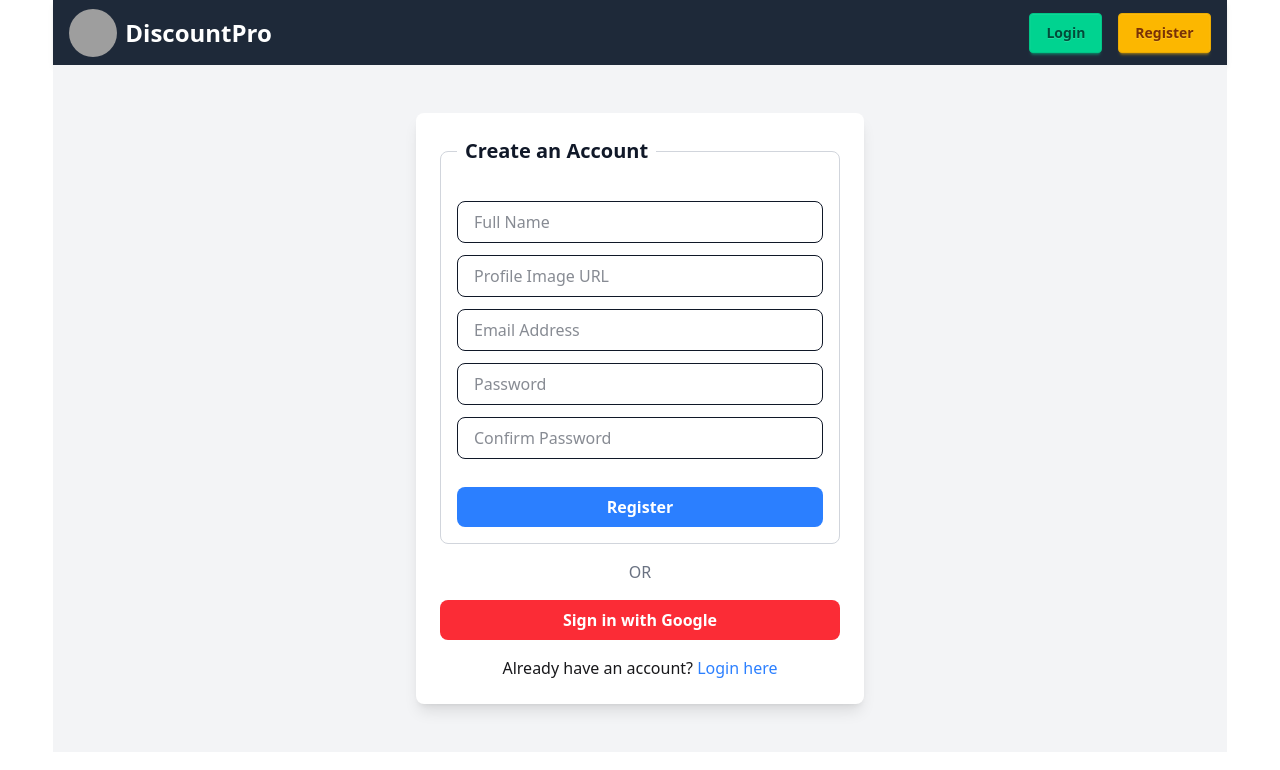
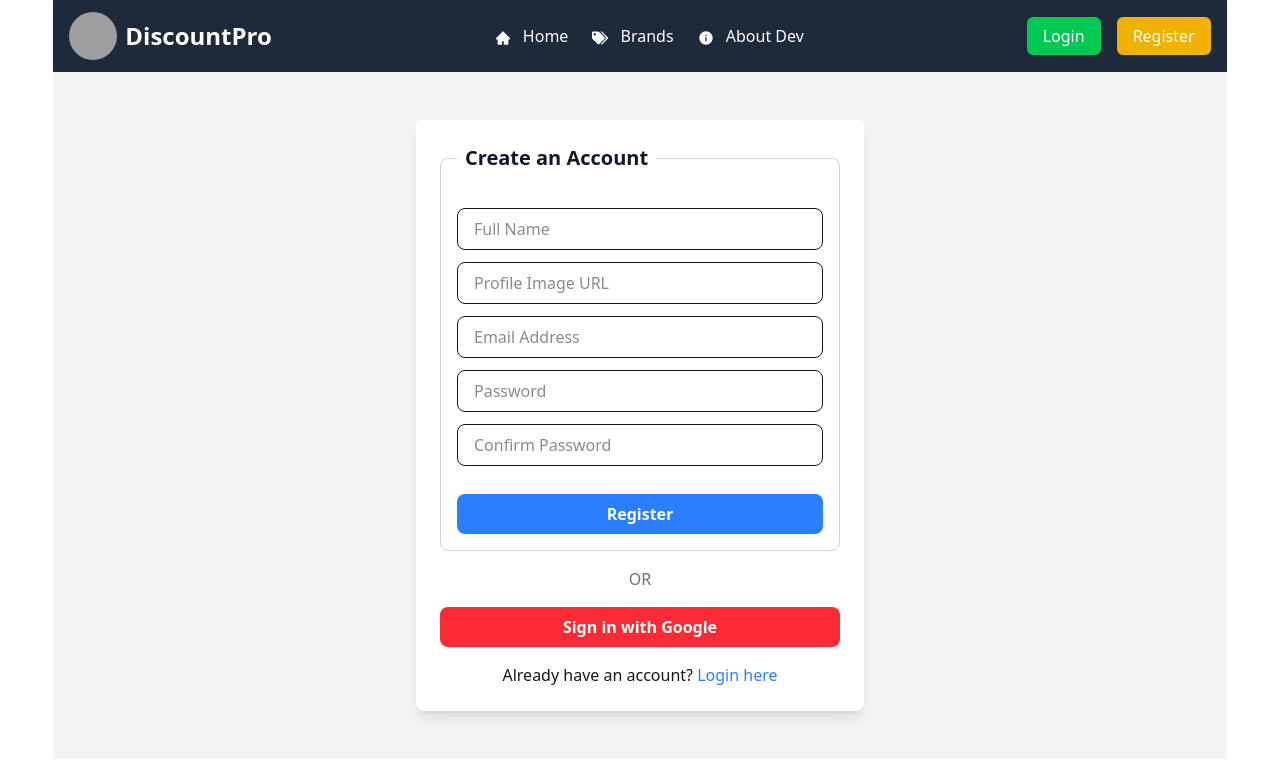
Before and after one commit to AbuBakkarSiddique007/DiscountPro, a React (Vite) app: page /register in a window 1280 px wide. Shown: the top 770 px of the page. Built offline with nearby package versions, Linux system fonts and the light colour scheme; no server answers; grey boxes are pictures that could not be loaded.

Commit message:
Update: Make responsive

```diff
--- a/src/components/BrandDetails/BrandDetails.jsx
+++ b/src/components/BrandDetails/BrandDetails.jsx
@@ -1,5 +1,8 @@
 import { useLoaderData } from 'react-router-dom';
-import { CopyToClipboard } from 'react-copy-to-clipboard'; // Import CopyToClipboard
+import { CopyToClipboard } from 'react-copy-to-clipboard';
+import { toast, ToastContainer } from "react-toastify";
+import "react-toastify/dist/ReactToastify.css";
+
 
 const BrandDetails = () => {
     const brand = useLoaderData();
@@ -27,7 +30,7 @@ const BrandDetails = () => {
                                 <p className="text-gray-600">
                                     Code: <span className="font-bold">{coupon.coupon_code}</span>
                                 </p>
-                                <CopyToClipboard text={coupon.coupon_code} onCopy={() => alert("Coupon code copied!")}>
+                                <CopyToClipboard text={coupon.coupon_code} onCopy={() => toast.success("Coupon code copied!")}>
                                     <button className="ml-2 bg-blue-500 text-white px-3 py-1 rounded-md hover:bg-blue-600">
                                         Copy Code
                                     </button>
@@ -59,6 +62,7 @@ const BrandDetails = () => {
                     Visit Store
                 </a>
             </div>
+            <ToastContainer position="top-right" autoClose={2000} />
         </div>
     );
 };
--- a/src/components/BrandsOnSell/BrandsOnSell.jsx
+++ b/src/components/BrandsOnSell/BrandsOnSell.jsx
@@ -1,5 +1,4 @@
 const BrandsOnSell = ({ loaderData }) => {
-    console.log(loaderData);
 
     const brandsOnSell = loaderData.filter(brand => brand.isSaleOn);
 
--- a/src/components/Home/Home.jsx
+++ b/src/components/Home/Home.jsx
@@ -64,7 +64,7 @@ const Home = () => {
             </div>
 
             <div>
-                <ToastContainer />
+            <ToastContainer position="top-right" autoClose={2000} />
             </div>
         </div>
     );
--- a/src/components/Navbar/Navbar.jsx
+++ b/src/components/Navbar/Navbar.jsx
@@ -1,44 +1,38 @@
-import { useContext } from "react";
+import { useContext, useState } from "react";
 import { NavLink } from "react-router-dom";
 import { AuthContext } from "../../AuthProvider/AuthProvider";
 import { AiFillHome } from "react-icons/ai";
-import { FaTags, FaUserCircle } from "react-icons/fa";
+import { FaTags, FaUserCircle, FaBars, FaTimes } from "react-icons/fa";
 import { MdInfo } from "react-icons/md";
 import AOS from "aos";
 import "aos/dist/aos.css";
 
 const Navbar = () => {
     const { user, handleLogout } = useContext(AuthContext);
+    const [isMenuOpen, setIsMenuOpen] = useState(false);
 
-    // const links = (
-    //     <>
-    //         <li><NavLink to="/">Home</NavLink></li>
-    //         <li><NavLink to="/brands">Brands</NavLink></li>
-    //         {user?.email && <li><NavLink to="/myProfile">My Profile</NavLink></li>}
-    //         <li><NavLink to="/aboutDev">About Dev</NavLink></li>
-    //     </>
-    // );
+    const toggleMenu = () => setIsMenuOpen(!isMenuOpen);
 
     const links = (
         <>
-            <li data-aos="fade-down">
+            <li>
                 <NavLink to="/" className={({ isActive }) => isActive ? "text-blue-500 font-bold" : ""}>
                     <AiFillHome className="inline-block mr-2" /> Home
                 </NavLink>
             </li>
-            <li data-aos="fade-down">
+            <li>
                 <NavLink to="/brands" className={({ isActive }) => isActive ? "text-blue-500 font-bold" : ""}>
                     <FaTags className="inline-block mr-2" /> Brands
                 </NavLink>
             </li>
             {user?.email && (
-                <li data-aos="fade-down">
+                <li>
                     <NavLink to="/myProfile" className={({ isActive }) => isActive ? "text-blue-500 font-bold" : ""}>
                         <FaUserCircle className="inline-block mr-2" /> My Profile
                     </NavLink>
                 </li>
             )}
-            <li data-aos="fade-down">
+            <li>
                 <NavLink to="/aboutDev" className={({ isActive }) => isActive ? "text-blue-500 font-bold" : ""}>
                     <MdInfo className="inline-block mr-2" /> About Dev
                 </NavLink>
@@ -47,34 +41,66 @@ const Navbar = () => {
     );
 
     return (
-        <header className="shadow-md">
-            <nav className="navbar bg-gray-800 text-white px-4">
-                <div className="navbar-start">
-                    <NavLink to="/" className="flex items-center gap-2">
-                        <img className="w-12 h-12 rounded-full" src="/images/logo.jpg" alt="Logo" />
-                        <span className="text-2xl font-bold">DiscountPro</span>
-                    </NavLink>
-                </div>
+        <header className="shadow-md bg-gray-800 text-white">
+            <nav className="container mx-auto px-4 py-3 flex items-center justify-between">
 
-                <div className="navbar-center hidden lg:flex">
-                    <ul className="menu menu-horizontal px-1">{links}</ul>
-                </div>
+                <NavLink to="/" className="flex items-center gap-2">
+                    <img className="w-12 h-12 rounded-full" src="/images/logo.jpg" alt="Logo" />
+                    <span className="text-2xl font-bold">DiscountPro</span>
+                </NavLink>
 
-                <div className="navbar-end flex gap-2">
+                <ul className="hidden lg:flex space-x-6">{links}</ul>
+
+                <div className="hidden lg:flex items-center gap-4">
                     {user?.email ? (
-                        <div className="flex items-center space-x-4">
+                        <div className="flex items-center gap-4">
                             <img className="w-10 h-10 rounded-full" src={user.photoURL} alt="User Profile" />
                             <span>{user.email}</span>
-                            <button onClick={handleLogout} className="btn btn-error px-4 py-1 rounded-lg">Logout</button>
+                            <button onClick={handleLogout} className="bg-red-500 px-4 py-2 rounded-md text-white hover:bg-red-600">
+                                Logout
+                            </button>
                         </div>
                     ) : (
                         <div className="space-x-4">
-                            <NavLink to="/login" className="btn btn-success">Login</NavLink>
-                            <NavLink to="/register" className="btn btn-warning">Register</NavLink>
+                            <NavLink to="/login" className="bg-green-500 px-4 py-2 rounded-md text-white hover:bg-green-600">
+                                Login
+                            </NavLink>
+                            <NavLink to="/register" className="bg-yellow-500 px-4 py-2 rounded-md text-white hover:bg-yellow-600">
+                                Register
+                            </NavLink>
                         </div>
                     )}
                 </div>
+
+                <button onClick={toggleMenu} className="lg:hidden text-2xl focus:outline-none">
+                    {isMenuOpen ? <FaTimes /> : <FaBars />}
+                </button>
             </nav>
+
+            <div className={`lg:hidden absolute top-16 left-8 z-50 w-1/2 bg-gray-900 text-white px-6 py-4 transition-all duration-300 ${isMenuOpen ? "block" : "hidden"}`}>
+                <ul className="space-y-4">{links}</ul>
+
+                <div className="mt-4">
+                    {user?.email ? (
+                        <div className="flex flex-col items-center space-y-3">
+                            <img className="w-12 h-12 rounded-full" src={user.photoURL} alt="User Profile" />
+                            <span>{user.email}</span>
+                            <button onClick={handleLogout} className="bg-red-500 px-4 py-2 rounded-md w-full text-white hover:bg-red-600">
+                                Logout
+                            </button>
+                        </div>
+                    ) : (
+                        <div className="flex flex-col space-y-3">
+                            <NavLink to="/login" className="bg-green-500 px-4 py-2 rounded-md w-full text-center text-white hover:bg-green-600">
+                                Login
+                            </NavLink>
+                            <NavLink to="/register" className="bg-yellow-500 px-4 py-2 rounded-md w-full text-center text-white hover:bg-yellow-600">
+                                Register
+                            </NavLink>
+                        </div>
+                    )}
+                </div>
+            </div>
         </header>
     );
 };
--- a/src/components/Register/Register.jsx
+++ b/src/components/Register/Register.jsx
@@ -1,7 +1,7 @@
 import { useContext, useState } from "react";
 import { AuthContext } from "../../AuthProvider/AuthProvider";
 import { useNavigate, Link } from "react-router-dom";
-import { toast } from "react-toastify";
+import { toast, ToastContainer } from "react-toastify";
 import "react-toastify/dist/ReactToastify.css";
 
 const Register = () => {
@@ -28,18 +28,18 @@ const Register = () => {
         try {
             const userCredential = await handleRegister(email, password);
             await manageUserProfile(name, image);
-            toast.success("✅ Registration successful! Redirecting to Home...", { autoClose: 2000 });
+            toast.success("Registration successful! Redirecting to Home...", { autoClose: 2000 });
             setTimeout(() => navigate("/"), 2000);
         } catch (error) {
             setError(error.message);
-            toast.error(`❌ Registration failed: ${error.message}`, { autoClose: 2000 });
+            toast.error(`Registration failed: ${error.message}`, { autoClose: 2000 });
         }
     };
 
     const handleGoogleSignIn = async () => {
         try {
             await handleGoogleLogin();
-            toast.success("✅ Google login successful! Redirecting to Home...", { autoClose: 2000 });
+            toast.success("Google login successful! Redirecting to Home...", { autoClose: 2000 });
             setTimeout(() => navigate("/"), 2000);
         } catch (error) {
             setError(error.message);
@@ -71,6 +71,7 @@ const Register = () => {
 
                 <p className="text-center mt-4">Already have an account? <Link to="/login" className="text-blue-500 hover:underline">Login here</Link></p>
             </div>
+            <ToastContainer position="top-right" autoClose={2000} />
         </div>
     );
 };
--- a/src/components/TopBrands/TopBrands.jsx
+++ b/src/components/TopBrands/TopBrands.jsx
@@ -2,11 +2,8 @@ import Marquee from "react-fast-marquee";
 import { NavLink } from "react-router-dom";
 
 const TopBrands = ({ loaderData }) => {
-    console.log(loaderData);
 
     const brands = loaderData
-
-
 
 
     return (
--- a/src/components/UpdateProfile/UpdateProfile.jsx
+++ b/src/components/UpdateProfile/UpdateProfile.jsx
@@ -1,6 +1,9 @@
 import { useContext, useState } from "react";
 import { useNavigate } from "react-router-dom";
 import { AuthContext } from "../../AuthProvider/AuthProvider";
+import { ToastContainer } from "react-toastify";
+import { toast } from "react-toastify";
+import "react-toastify/dist/ReactToastify.css";
 
 const UpdateProfile = () => {
     const { user, manageUserProfile } = useContext(AuthContext);
@@ -12,11 +15,11 @@ const UpdateProfile = () => {
         e.preventDefault();
         try {
             await manageUserProfile(name, photoURL);
-            alert("Profile updated successfully!");
+            toast.success("Profile updated successfully!");
             navigate("/myProfile");
         } catch (error) {
             console.error("Error updating profile:", error);
-            alert("Failed to update profile. Please try again.");
+            toast.error("Failed to update profile. Please try again.");
         }
     };
 
@@ -51,6 +54,7 @@ const UpdateProfile = () => {
                     Update Information
                 </button>
             </form>
+            <ToastContainer position="top-right" autoClose={2000} />
         </div>
     );
 };
```
